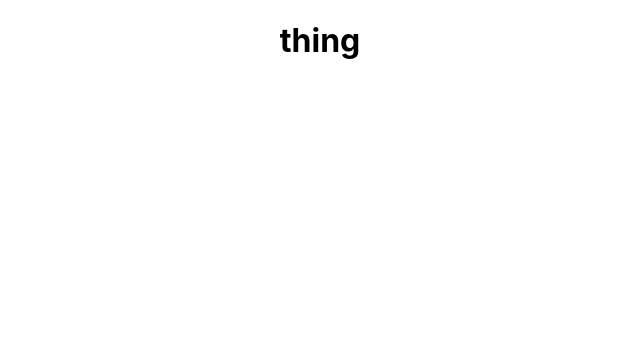
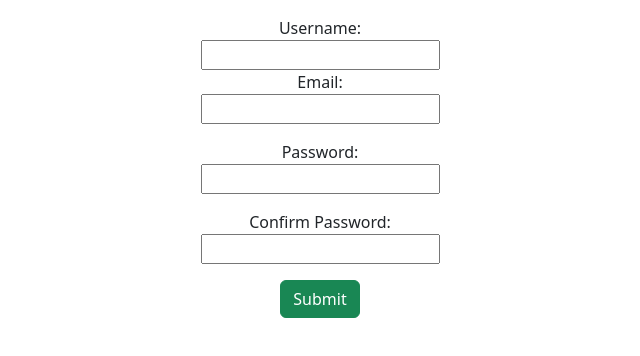
Before and after one commit to JeffreyAes/mern-project, a React (Create React App) app in the folder scribble/client/: page /register in a window 1280 px wide. Shown: the top 356 px of the page, without its empty margins (320-960 px from the left). Built offline with nearby package versions, Linux system fonts and the light colour scheme.

Commit message:
REGISTER WORKS

```diff
--- a/scribble/client/src/App.jsx
+++ b/scribble/client/src/App.jsx
@@ -1,10 +1,18 @@
-import logo from './logo.svg';
+import { Routes, Route, Navigate, Link } from 'react-router-dom'
 import './App.css';
+import Dashboard from './views/Dashboard';
+import UserRegister from './views/UserRegister';
 
 function App() {
   return (
     <div className="App">
-      <div><h1>thing</h1></div>
+      <div>
+        <Routes>
+          <Route element={<Navigate to='/register' replace />} path='/' ></Route>
+          <Route element={<UserRegister />} path='/register' ></Route>
+          <Route element={<Dashboard />} path='/dashboard' ></Route>
+        </Routes>
+      </div>
     </div>
   );
 }
--- a/scribble/client/src/index.js
+++ b/scribble/client/src/index.js
@@ -3,11 +3,15 @@ import ReactDOM from 'react-dom/client';
 import './index.css';
 import App from './App';
 import reportWebVitals from './reportWebVitals';
+import { BrowserRouter } from 'react-router-dom'
+import 'bootstrap/dist/css/bootstrap.min.css';
 
 const root = ReactDOM.createRoot(document.getElementById('root'));
 root.render(
   <React.StrictMode>
+    <BrowserRouter>
     <App />
+    </BrowserRouter>
   </React.StrictMode>
 );
 
--- /dev/null
+++ b/scribble/client/src/views/Dashboard.jsx
@@ -0,0 +1,11 @@
+const Dashboard = (props) => {
+
+    return (
+        <div>
+        <h1>You made it to the dashboard, congratulations! :)</h1>
+        </div>
+        )
+
+    }
+
+export default Dashboard
--- /dev/null
+++ b/scribble/client/src/views/UserRegister.jsx
@@ -0,0 +1,68 @@
+import React, { useState } from 'react'
+import axios from 'axios';
+import { Link, useNavigate } from 'react-router-dom';
+const UserRegister = (props) => {
+    const navigate = useNavigate()
+    const [username, setUsername] = useState("");
+    const [email, setEmail] = useState("");
+    const [password, setPassword] = useState("");
+    const [confirmPassword, setConfirmPassword] = useState("");
+    const [errors, setErrors] = useState([])
+
+
+    const onSubmitHandler = e => {
+        e.preventDefault();
+        axios.post('http://localhost:8000/api/register',   {
+            username,
+            email,
+            password,
+            confirmPassword
+        },{ withCredentials: true })
+            .then(res => {
+                console.log(res)
+                navigate('/dashboard')
+            })
+            // If successful, do something with the response.
+            .catch(err => {
+                console.log(err.response.data)
+                const errorResponse = err.response.data.errors;
+                // Get the errors from err.response.data
+                const errorArr = [];
+                // Define a temp error array to push the messages in
+                for (const key of Object.keys(errorResponse)) {
+                    // Loop through all errors and get the messages
+                    errorArr.push(errorResponse[key].message)
+                }
+                // Set Errors
+                setErrors(errorArr);
+            })
+    }
+
+    return (
+        <div className='container mt-3'>
+            <div className="text-center">
+
+                <form onSubmit={onSubmitHandler}>
+                    {errors.map((err, index) => <p className="text-danger" key={index}>{err}</p>)}
+                    <label>Username: </label><br />
+                    <input type="text" onChange={(e) => setUsername(e.target.value)} value={username} />
+                    <p>
+                        <label>Email: </label><br />
+                        <input type="text" onChange={(e) => setEmail(e.target.value)} value={email} />
+                    </p>
+                    <p>
+                        <label>Password: </label><br />
+                        <input type="text" onChange={(e) => setPassword(e.target.value)} value={password} />
+                    </p>
+                    <p>
+                        <label>Confirm Password: </label><br />
+                        <input type="text" onChange={(e) => setConfirmPassword(e.target.value)} value={confirmPassword} />
+                    </p>
+                    <input className='btn btn-success' type="submit" />
+                </form>
+            </div>
+        </div>
+    )
+}
+
+export default UserRegister
```
Also changed, not shown: scribble/client/package.json (+7 -0 lines), 2 other files (tests, documents, lock files or other folders).
